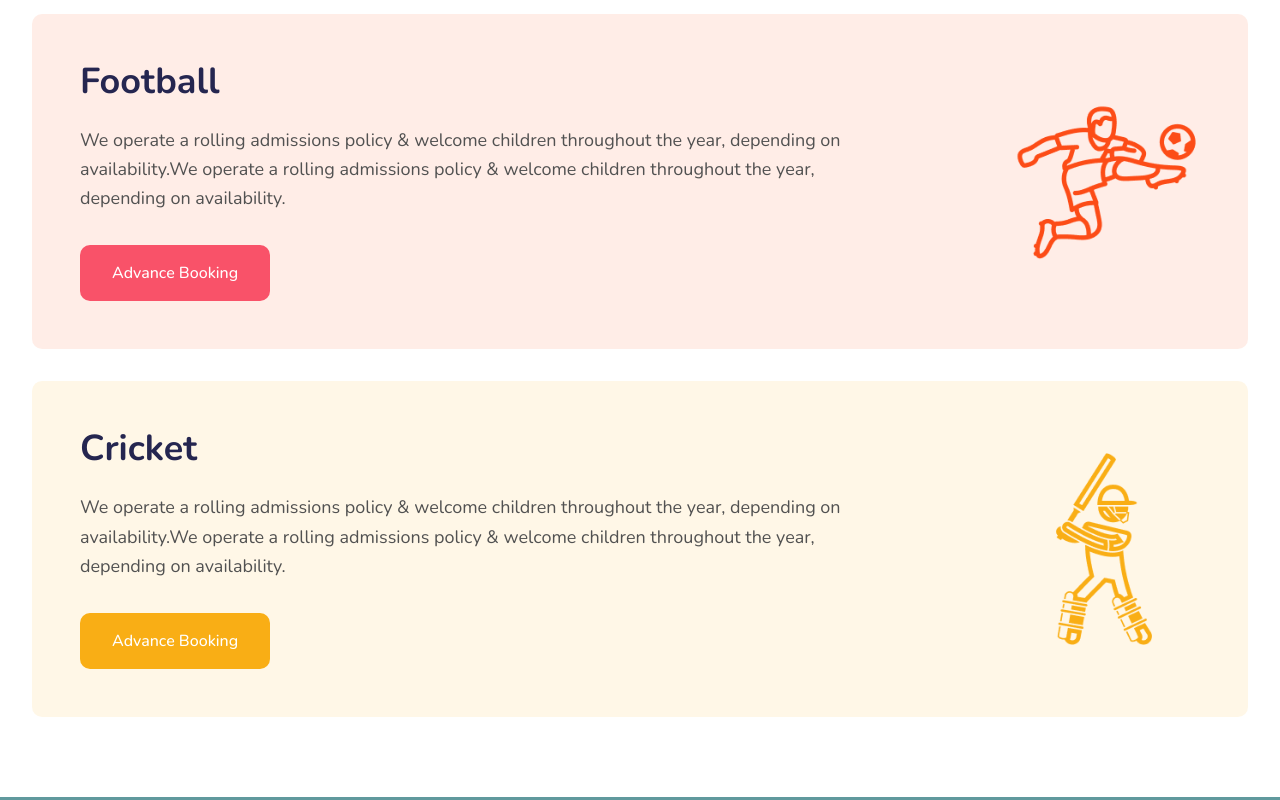
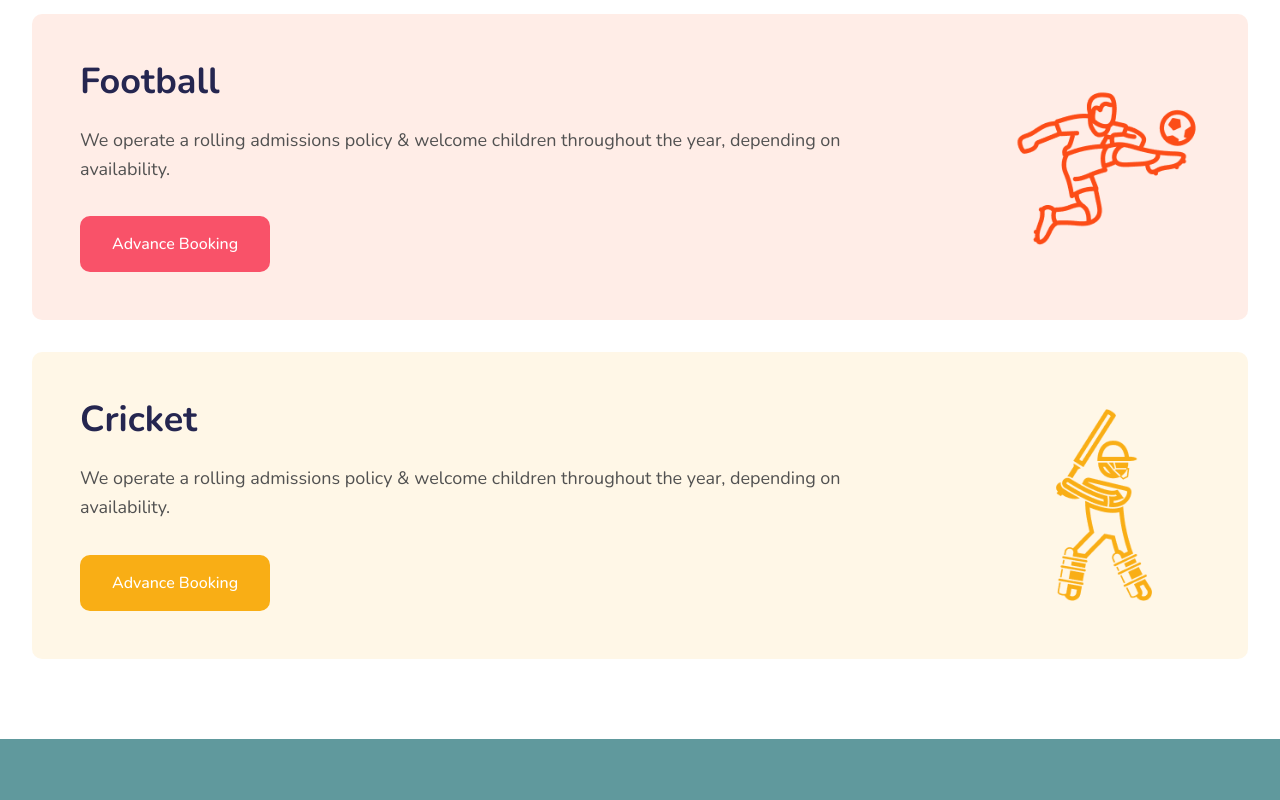
Before and after one commit to springlanenursery/spring-lane-nursery-app, a Next.js app: page / in a window 1280 px wide. Shown: the part 2920-3720 px from the top of the page. Built offline with nearby package versions, Linux system fonts and the light colour scheme.

Commit message:
changes added

```diff
--- a/src/components/home/BookClubs.tsx
+++ b/src/components/home/BookClubs.tsx
@@ -34,7 +34,7 @@ const BookClubs: React.FC = () => {
       title: "Breakfast Club",
       price: "£8.00",
       description:
-        "We operate a rolling admissions policy & welcome children throughout the year, depending on availability.We operate a rolling admissions policy & welcome children throughout the year, depending on availability.",
+        "We operate a rolling admissions policy & welcome children throughout the year, depending on availability.",
       time: "6:30AM - 7:30AM",
       backgroundColor: "#FC4C171A", // Orange with alpha (same as football)
       titleColor: "#FC4C17", // Orange
@@ -44,7 +44,7 @@ const BookClubs: React.FC = () => {
       title: "After Hours Club",
       price: "£8.00",
       description:
-        "We operate a rolling admissions policy & welcome children throughout the year, depending on availability.We operate a rolling admissions policy & welcome children throughout the year, depending on availability.",
+        "We operate a rolling admissions policy & welcome children throughout the year, depending on availability.",
       time: "6:00PM - 7:00PM",
       backgroundColor: "#F9AE151A", // Yellow with alpha (same as cricket)
       titleColor: "#F9AE15", // Yellow
--- a/src/components/home/ExtraCurriculum.tsx
+++ b/src/components/home/ExtraCurriculum.tsx
@@ -33,7 +33,7 @@ const ExtraCurriculum: React.FC = () => {
     {
       title: "Football",
       description:
-        "We operate a rolling admissions policy & welcome children throughout the year, depending on availability.We operate a rolling admissions policy & welcome children throughout the year, depending on availability.",
+        "We operate a rolling admissions policy & welcome children throughout the year, depending on availability.",
       backgroundColor: "#FC4C171A", // Orange with alpha
       buttonColor: "#F95269",
       iconSrc: "/assets/curriculum-football.png",
@@ -42,7 +42,7 @@ const ExtraCurriculum: React.FC = () => {
     {
       title: "Cricket",
       description:
-        "We operate a rolling admissions policy & welcome children throughout the year, depending on availability.We operate a rolling admissions policy & welcome children throughout the year, depending on availability.",
+        "We operate a rolling admissions policy & welcome children throughout the year, depending on availability.",
       backgroundColor: "#F9AE151A", // Yellow with alpha
       buttonColor: "#F9AE15",
       iconSrc: "/assets/curriculum-cricket.png",
```
